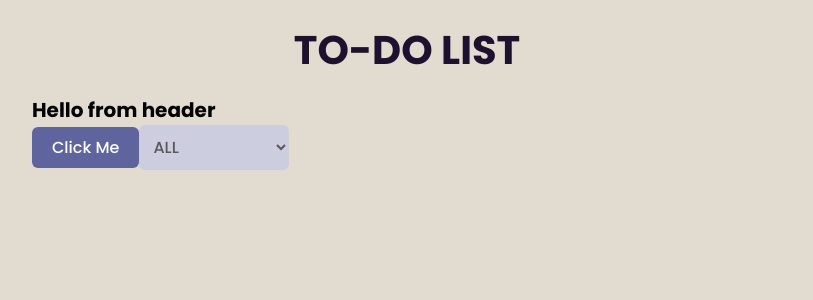
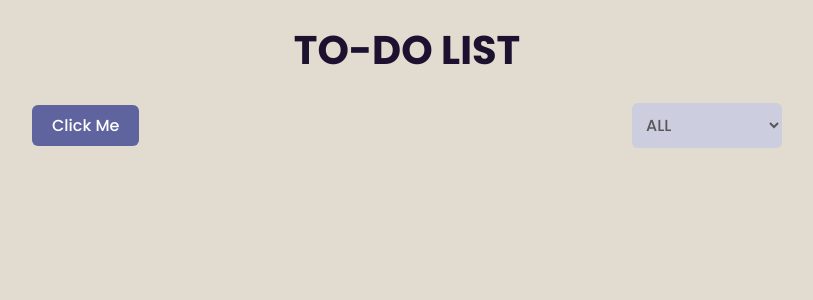
Before and after one commit to chan-kristine/Intern-Task, a React (Create React App) app: page / in a window 1280 px wide. Shown: the top 300 px of the page, without its empty margins (233-1046 px from the left). Built offline with nearby package versions, Linux system fonts and the light colour scheme; the HTML template or start-up script is replaced by a standard one.

Commit message:
Align the 2 buttons

```diff
--- a/src/components/AppHeader.js
+++ b/src/components/AppHeader.js
@@ -1,12 +1,12 @@
 import React from 'react';
 import { Button, SelectButton } from './Button';
+import styles from '../styles/modules/app.module.scss';
 
 function AppHeader() {
   return (
-    <div>
-      <h1> Hello from header </h1>
+    <div className={styles.appHeader}>
       <Button variant="primary">Click Me</Button>
-      <SelectButton>
+      <SelectButton id="status">
         <option value="all">ALL</option>
         <option value="incomplete">incomplete</option>
         <option value="complete">Complete</option>
```
